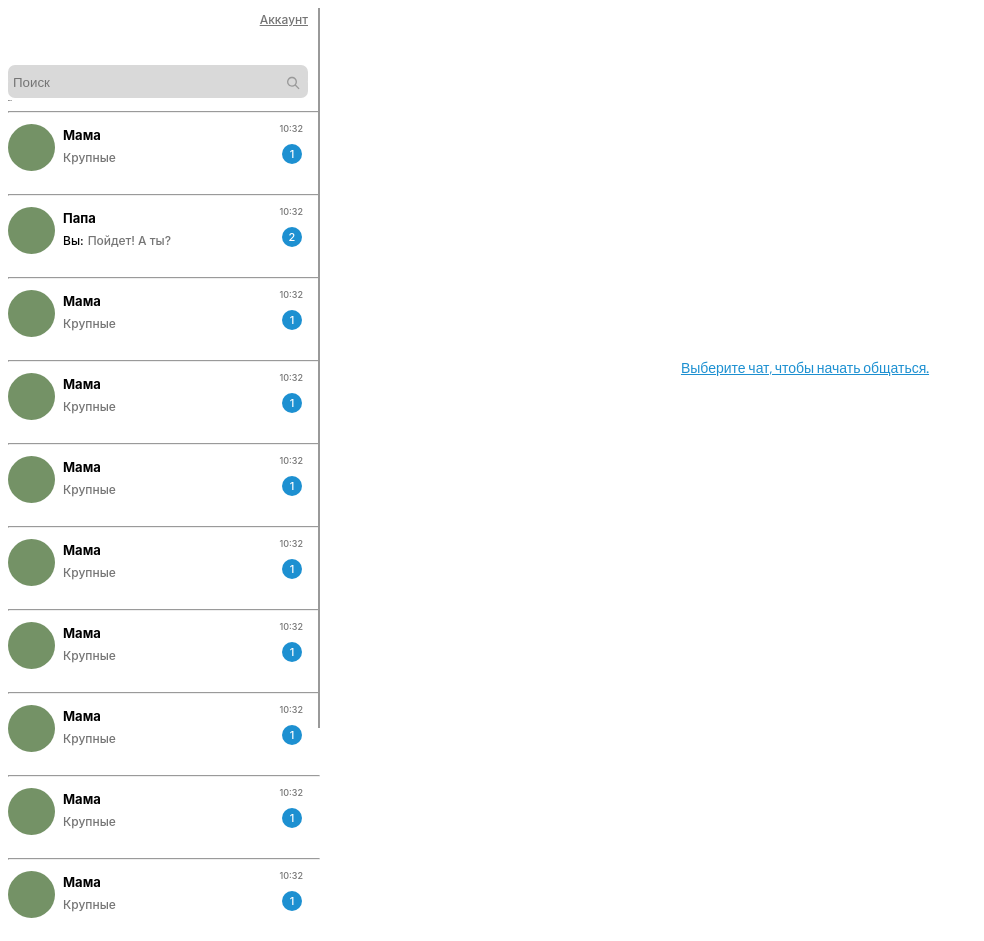
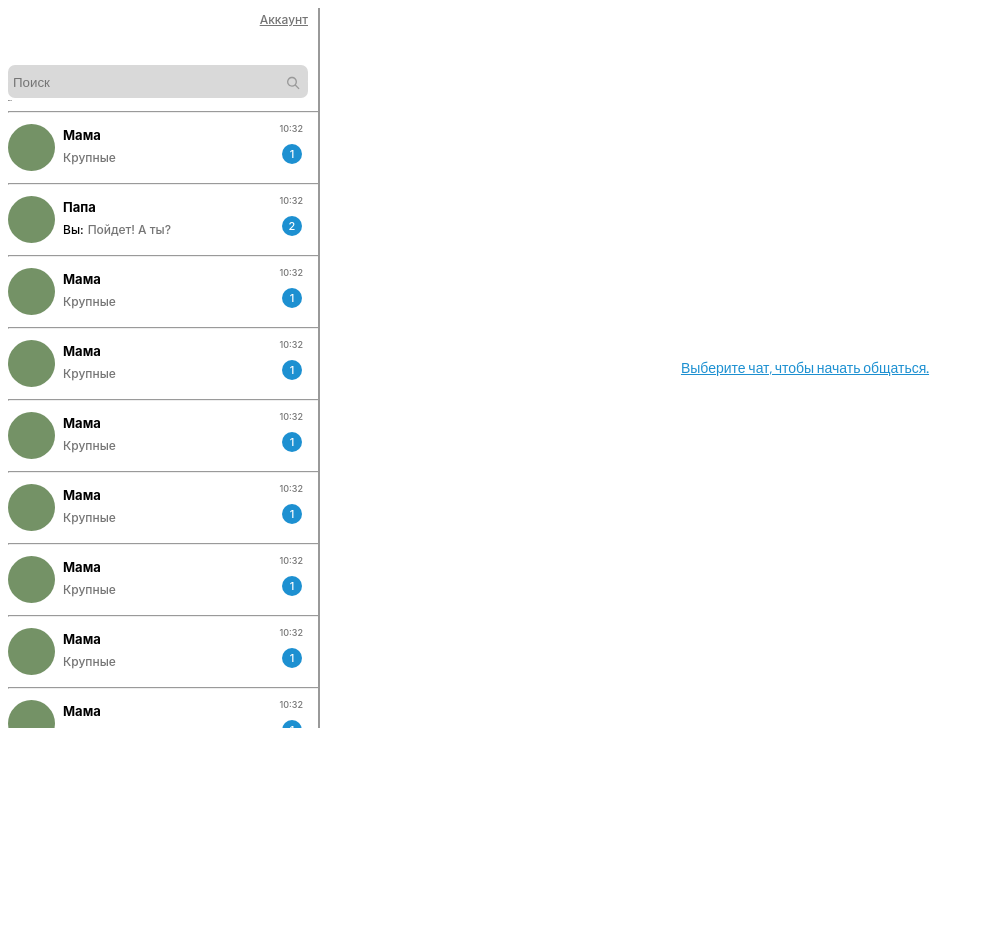
Before and after one commit to lga-13/searching, a website built with Vite: page index.html in a window 1280 px wide. Shown: the whole page, without its empty margins (0-984 px from the left). After the commit the page ends 800 px from the top, so only its background shows below. Built offline with nearby package versions, Linux system fonts and the light colour scheme.

Commit message:
скролл списка чатов

```diff
--- a/src/pages/chat-page/chat-page.css
+++ b/src/pages/chat-page/chat-page.css
@@ -95,13 +95,21 @@ hr {
 hr:first-of-type{
     margin: 0;
 }
+
+.chat-list{
+    width: 310px;
+    height: 617px;
+    overflow-y: auto;
+    overflow-x: hidden;
+}
+
 .chats__message {
     display: flex;
     font-family: "Manuale", sans-serif;
     flex-direction: row;
     justify-content: flex-start;
     align-items: flex-start;
-    height: 71px;
+    height: 60px;
     margin: 0;
     gap: 8px;
     padding-top: 10px;
```
